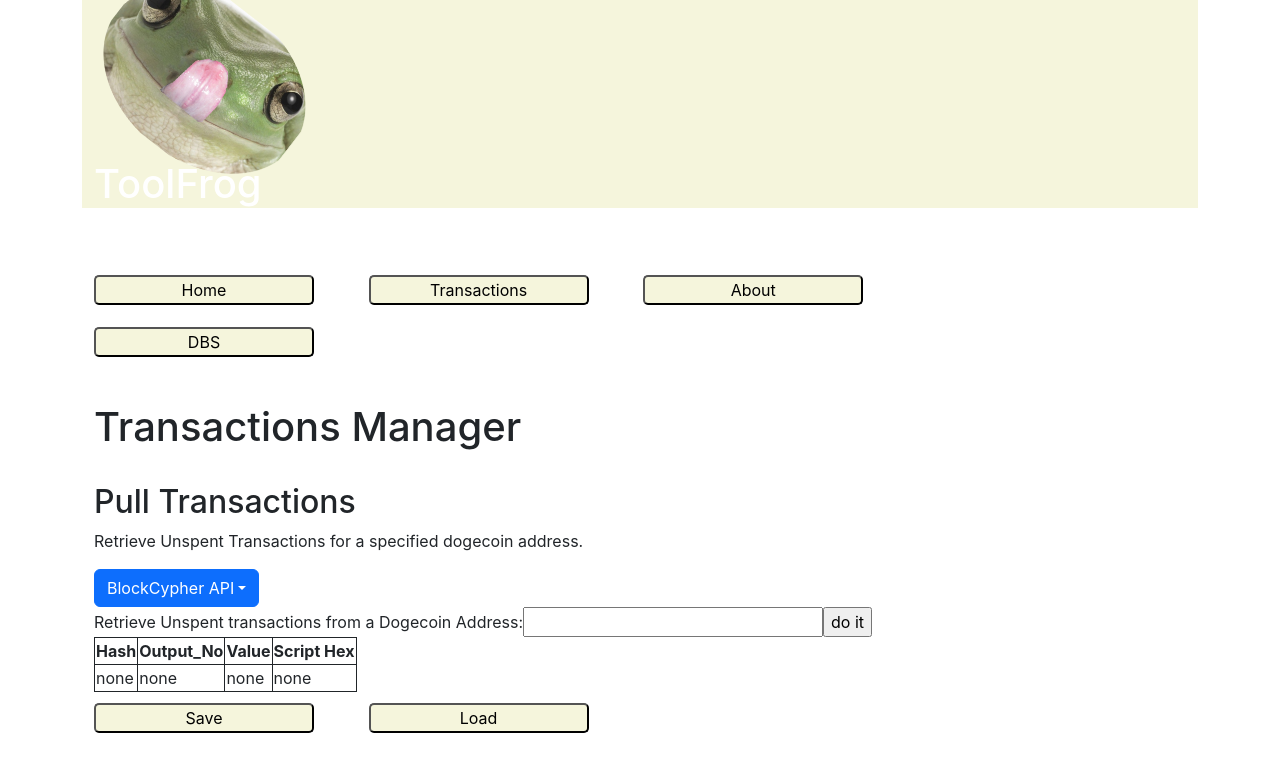
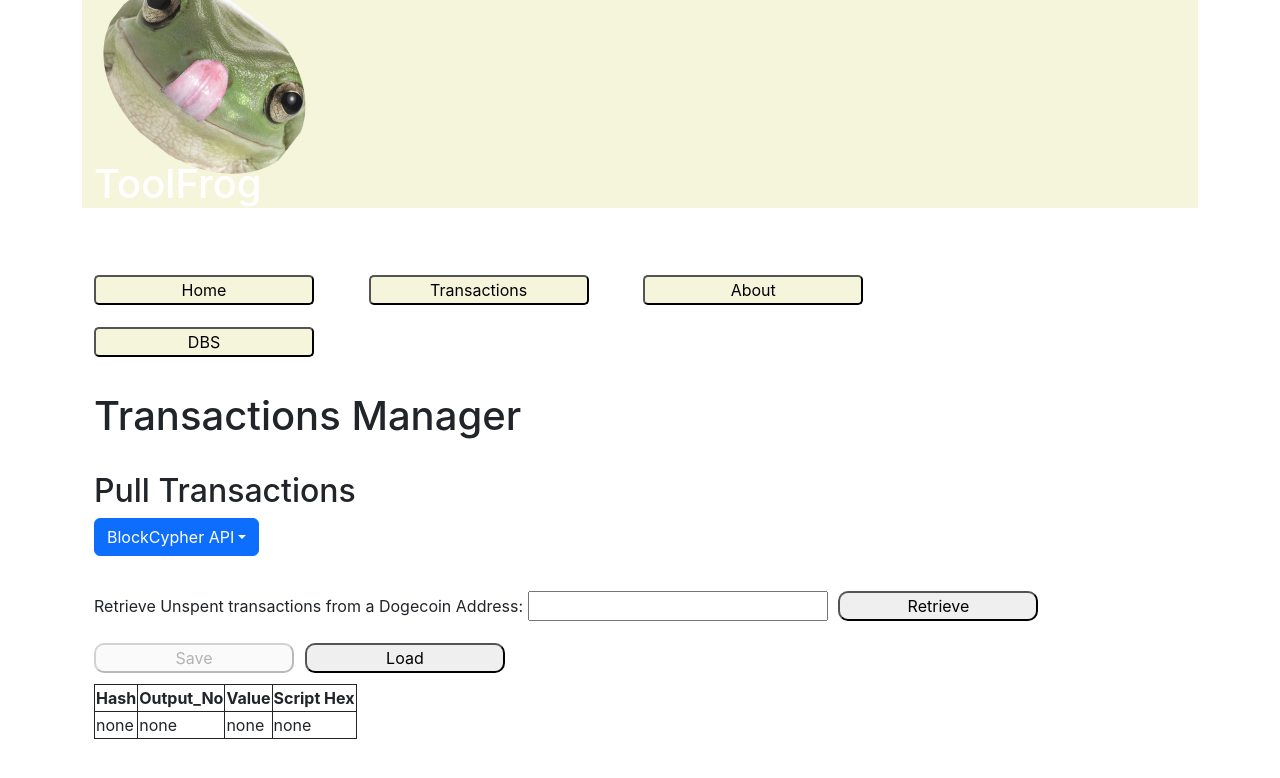
Before and after one commit to tomcarbon/toolfrog, a React (Create React App) app: page / in a window 1280 px wide. Both pictures are taken after a click on the button "Transactions". Shown: the top 778 px of the page. Built offline with nearby package versions, Linux system fonts and the light colour scheme.

Commit message:
look/feel also button workings, field renaming and light tree shaking for clarity.

```diff
--- a/src/App.css
+++ b/src/App.css
@@ -45,11 +45,6 @@ table, th, td {
   background-color: beige;
 }
 
-.official-standard-formatting {
-    margin-bottom: 1%;
-    margin-top: 1%;
-}
-
 .official-menu-buttonstyle {
   background-color: beige;
   border-radius: 5px;
@@ -58,3 +53,12 @@ table, th, td {
   margin-top: 1%;
   width: 220px;
 }
+
+.official-general-buttonstyle {
+  background-color: light blue;
+  border-radius: 10px;
+  margin-right: 1%;
+  margin-bottom: 1%;
+  margin-top: 1%;
+  width: 200px;
+}
--- a/src/App.js
+++ b/src/App.js
@@ -1,6 +1,6 @@
 /*********************************
  *
- * visit ./Components/Nav.js to get your bearings for this site.
+ * see ./Components/Nav.js to get your bearings for this project.
  *
  *********************************/
 import React from 'react';
@@ -9,6 +9,7 @@ import Nav from "./Components/Nav";
 import MenuBar from "./Components/MenuBar";
 import './App.css';
 import Container from 'react-bootstrap/Container';
+import config from './Config/config';
 //import Row from "react-bootstrap/Row";
 //import Col from "react-bootstrap/Col";
 
@@ -18,28 +19,38 @@ class App extends React.Component {
     this.state = {
       checked: false,
       address: '',
-      dest: 'A1'
+      destination_page: 'A1'
     };
   }
 
-  handleToUpdate(a) {
+  // generic App.js-level catch-all for many things.
+  generica(a) {
     // From Nav.js -- Navigation from the MenuBar:
     if (a.length === 2 && a.substring(1,2) === '1') {   // A1, B1, C1, etc
-      this.setState({dest:a});
-    } else {
+      this.setState({destination_page:a});
+    }
+    else if (a === config.Save_Button_Pressed) {        // SAVE BUTTON from B2.js
+      // function for performing the save transaction logic goes here
+      alert(config.Save_Button_Pressed);
+    }
+    else if (a === config.Load_Button_Pressed) {        // LOAD BUTTON from B2.js
+      // function for performing the load transaction logic goes here
+      alert(config.Load_Button_Pressed);
+    }
+    else {             // otherwise, just display the message.
       alert(a);
     }
   }
 
   render () {
-    var handleToUpdate = this.handleToUpdate;
+    var generica = this.generica;
     return (
       <Container className="App basic rounded">
           <Header></Header>
           <br />
-          <MenuBar handleToUpdate={handleToUpdate.bind(this)}></MenuBar>
+          <MenuBar generica={generica.bind(this)}></MenuBar>
           <br />
-          <Nav handleToUpdate={handleToUpdate.bind(this)} dest={this.state.dest}></Nav>
+          <Nav generica={generica.bind(this)} destination_page={this.state.destination_page}></Nav>
         </Container>
       );
   }
--- a/src/Common/blockcypher_API.js
+++ b/src/Common/blockcypher_API.js
@@ -1,5 +1,5 @@
 import axios from 'axios';
-import config from "../Config/config_standard";
+import config from "../Config/config";
 
 export default async function get_the_Blockcypher_transactions(address) {
         console.info("top of get_the_Blockcypher_transactions(" + address + ") in blockcypher(update).");
--- a/src/Components/MenuBar.js
+++ b/src/Components/MenuBar.js
@@ -24,20 +24,20 @@ class MenuBar extends React.Component {
     }
 
     render () {
-        var handleToUpdate = this.props.handleToUpdate;
+        var generica = this.props.generica;
          return (
              <Container>
                 <br />
-                     <HoverButton className="official-menu-buttonstyle" onClick={() => handleToUpdate('A1')}>
+                     <HoverButton className="official-menu-buttonstyle" onClick={() => generica('A1')}>
                         Home
                      </HoverButton>
-                     <HoverButton className="official-menu-buttonstyle" onClick={() => handleToUpdate('B1')}>
+                     <HoverButton className="official-menu-buttonstyle" onClick={() => generica('B1')}>
                         Transactions
                      </HoverButton>
-                     <HoverButton className="official-menu-buttonstyle" onClick={() => handleToUpdate('C1')}>
+                     <HoverButton className="official-menu-buttonstyle" onClick={() => generica('C1')}>
                        About
                      </HoverButton>
-                     <HoverButton className="official-menu-buttonstyle" onClick={() => handleToUpdate('D1')}>
+                     <HoverButton className="official-menu-buttonstyle" onClick={() => generica('D1')}>
                         DBS
                      </HoverButton>
                 <br />
--- a/src/Components/Nav.js
+++ b/src/Components/Nav.js
@@ -3,24 +3,24 @@
 *************************************************************************/
 import React from "react";
 import A1 from "../Screens/A1";     // HOME
-import B1 from "../Screens/B1";     // PULL TRANSACTIONS
+import B1 from "../Screens/B1";     // TRANSACTIONS
 import C1 from "../Screens/C1";     // ABOUT
-import D1 from "../Screens/D1";     // ABOUT
+import D1 from "../Screens/D1";     // DBS
 
 class Nav extends React.Component {
 
     render () {
 
-        if (this.props.dest === 'A1') {
+        if (this.props.destination_page === 'A1') {
             return(<A1/>);
-        } else if (this.props.dest === 'B1') {
-            return(<B1 handleToUpdate={this.props.handleToUpdate}/>);
-        } else if (this.props.dest === 'C1') {
+        } else if (this.props.destination_page === 'B1') {
+            return(<B1 generica={this.props.generica}/>);
+        } else if (this.props.destination_page === 'C1') {
             return(<C1/>);
-        } else if (this.props.dest === 'D1') {
+        } else if (this.props.destination_page === 'D1') {
             return(<D1/>);
         } else {
-            alert("Unexpected value of " + this.props.dest + ". Defaulting to A1.");
+            alert("Unexpected value of " + this.props.destination_page + ". Defaulting to A1.");
             return (<A1/>);
         }
     }
--- a/src/Config/config_standard.js
+++ b/src/Config/config.js
@@ -1,7 +1,9 @@
 const config =
 {
     No_Unspent_Transactions: "No Unspent Transactions for this Address.",
-    result: [
+    Save_Button_Pressed: "The Saved Button was pressed.",
+    Load_Button_Pressed: "The Load Button was pressed.",
+    result_init: [
                 {
                     txid: "none",
                     output_no: "none",
--- a/src/Screens/A1.js
+++ b/src/Screens/A1.js
@@ -11,7 +11,7 @@ class A1 extends React.Component {
 
     render () {
         return (
-            <Container className="official-standard-formatting">
+            <Container>
                 <h1>HOME</h1>
                 <br />
                 <p>Watch this site for added decentralized dogecoin functionality!</p>
--- a/src/Screens/B1.js
+++ b/src/Screens/B1.js
@@ -1,13 +1,15 @@
-/* PULL TRANSACTIONS - B1 */
+/* TRANSACTIONS - B1 */
 import React from 'react';
 import APIDropdown from '../Components/APIDropdown';
 import get_the_Blockcypher_transactions from '../Common/blockcypher_API';
 import styled from "styled-components";
 import Container from 'react-bootstrap/Container';
-import config from "../Config/config_standard";
+import config from "../Config/config";
 import '../App.css';
 //import Row from "react-bootstrap/Row";
 //import Col from "react-bootstrap/Col";
+
+let result = config.result_init;
 
 const HoverButton = styled.button`
     :hover {
@@ -18,7 +20,6 @@ const HoverButton = styled.button`
         left: 1px;
     }`;
 
-let result = config.result;
 
 class B1 extends React.Component {
 
@@ -57,7 +58,7 @@ class B1 extends React.Component {
                 result = await get_the_Blockcypher_transactions(working_address);
                 console.log(result);
                 if (result === config.No_Unspent_Transactions) {
-                    result = config.result;     // set back to 'none' for all fields
+                    result = config.result_init;
                     this.forceUpdate();
                     alert(config.No_Unspent_Transactions);
                 } else {
@@ -69,20 +70,22 @@ class B1 extends React.Component {
 
     render () {
         return (
-            <Container className="official-standard-formatting">
+            <Container>
                 <h1>Transactions Manager</h1>
                 <br />
                 <h2>Pull Transactions</h2>
-                <p> Retrieve Unspent Transactions for a specified dogecoin address.</p>
 
                 <APIDropdown />
+                <br />
                 <form onSubmit={this.getUTxs}>
                     <label>
-                    Retrieve Unspent transactions from a Dogecoin Address:
-                    <input type="text" value={this.state.address} onChange={this.handleChange} style={{width: "300px"}} />
+                        Retrieve Unspent transactions from a Dogecoin Address: <input type="text" value={this.state.address} onChange={this.handleChange} style={{width: "300px"}} />
                     </label>
-                    <input type="submit" value="do it" />
+                    <input className="official-general-buttonstyle" style={{margin:"1%"}} type="submit" value="Retrieve" />
                 </form>
+                <HoverButton className='official-general-buttonstyle' disabled={true} onClick={() => this.props.generica(config.Save_Button_Pressed)}>Save</HoverButton>
+                <HoverButton className='official-general-buttonstyle' disabled={false} onClick={() => this.props.generica(config.Load_Button_Pressed)}>Load</HoverButton>
+                <br />
                 <table className='basic-container rounded'>
                     <thead>
                     <tr>
@@ -107,8 +110,6 @@ class B1 extends React.Component {
                     }
                     </tbody>
                 </table>
-                <HoverButton className='official-menu-buttonstyle' disabled={false} onClick={() => this.props.handleToUpdate('Save Button pressed TBD')}>Save</HoverButton>
-                <HoverButton className='official-menu-buttonstyle' disabled={false} onClick={() => this.props.handleToUpdate('Load Button pressed TBD')}>Load</HoverButton>
             </Container>
         );
     }
```
